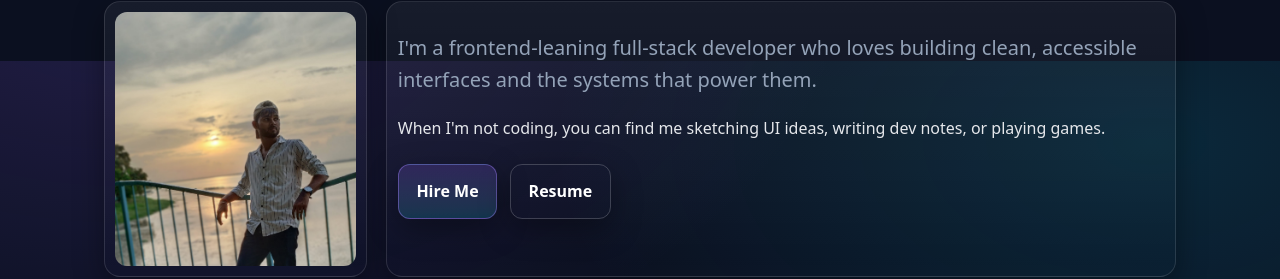
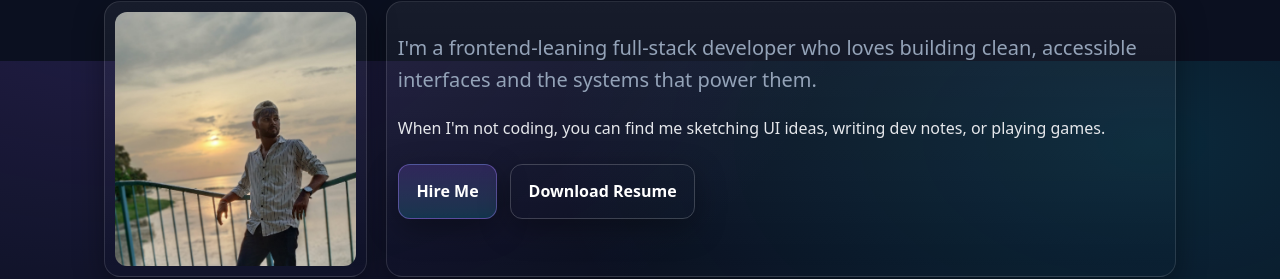
Before and after one commit to subhashmehta10/Portfolio-react, a React (Vite) app: page / in a window 1280 px wide. Shown: the part 5539-5818 px from the top of the page. Built offline with nearby package versions, Linux system fonts and the light colour scheme.

Commit message:
Download resume

```diff
--- a/src/components/About.jsx
+++ b/src/components/About.jsx
@@ -22,7 +22,7 @@ function About() {
             </p>
             <div className="hero-cta">
               <a className="btn" href="#contact">Hire Me</a>
-              <a className="btn secondary" href="#">Resume</a>
+              <a className="btn secondary" href="#">Download Resume</a>
             </div>
           </div>
         </div>
```
